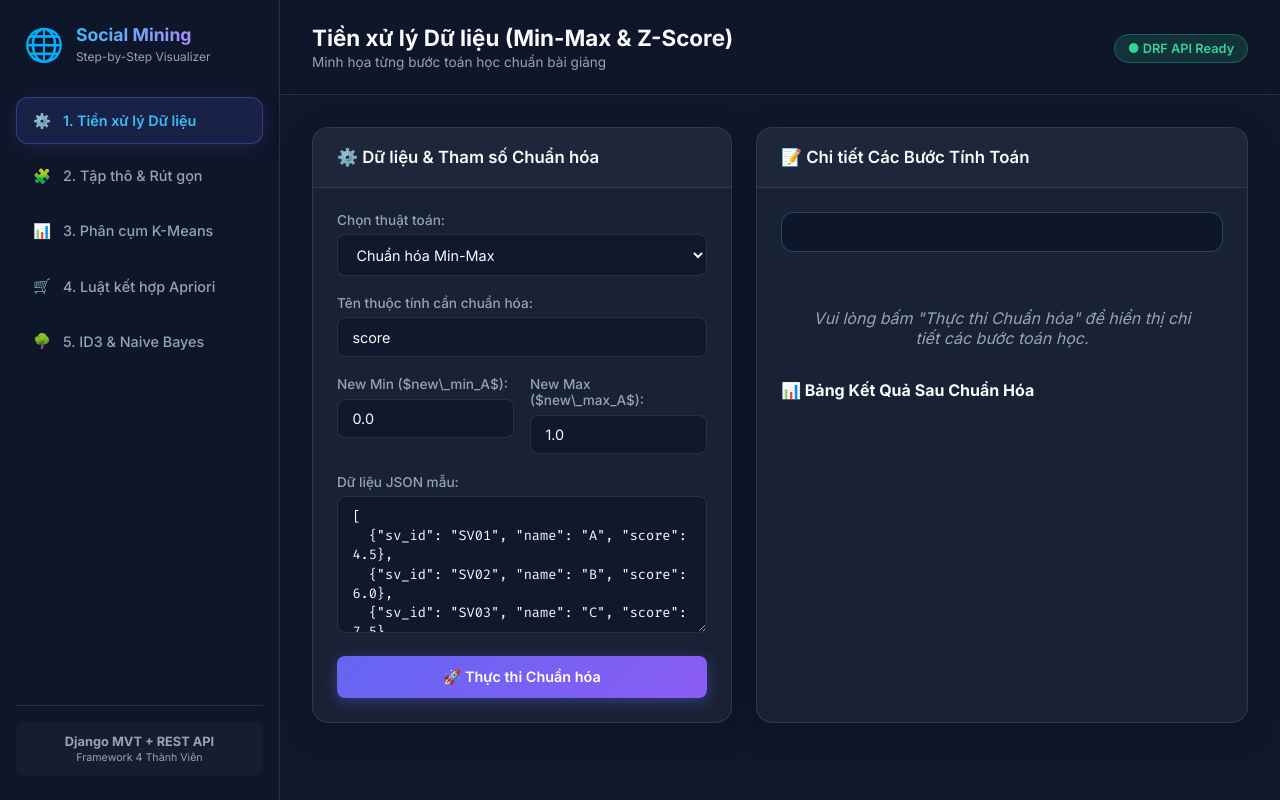
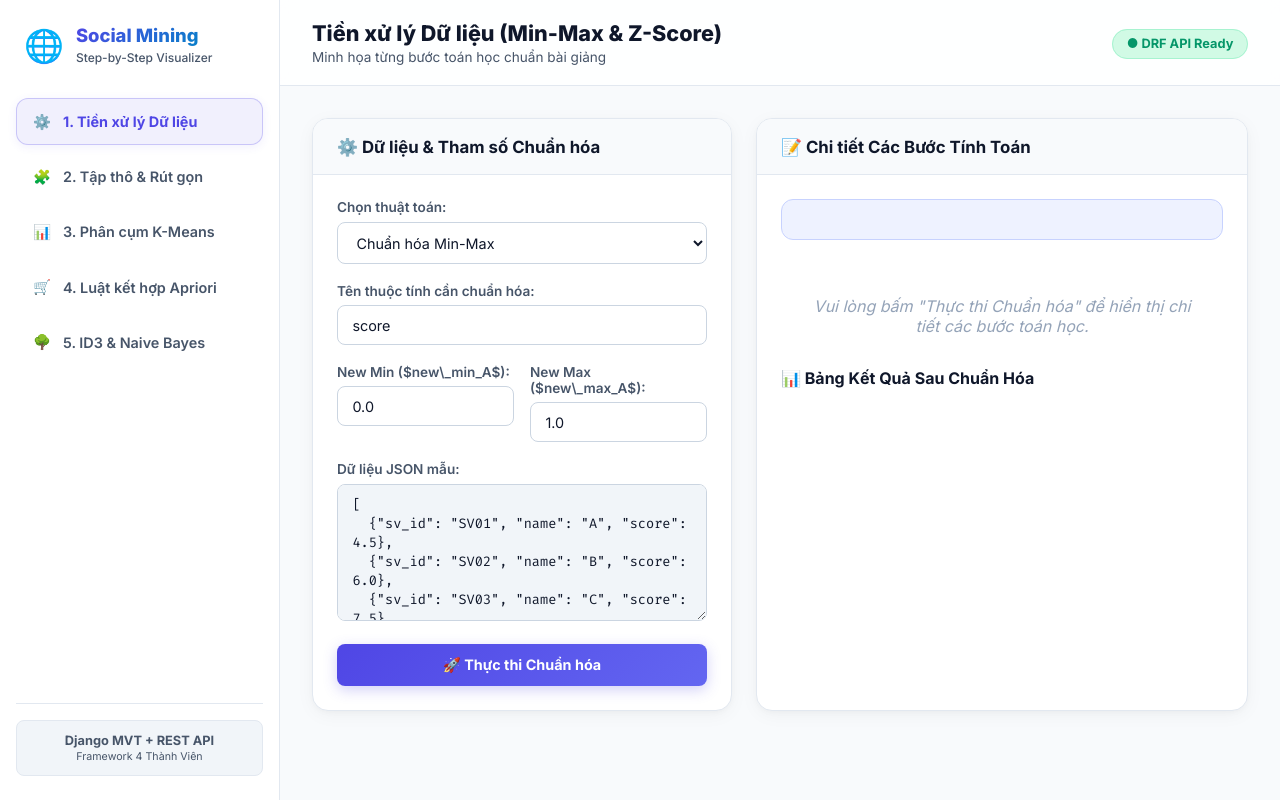
Before and after one commit to tungnguyen8389/project_KTMXH, a Django app: page / in a window 1280 px wide. Run offline with Django 4.2, Linux system fonts and the light colour scheme; parts of the project's set-up code (start-up, migrations or seed data) failed here and were passed over.

Commit message:
feat(ui): switch to clean modern light theme UI

```diff
--- a/static/css/style.css
+++ b/static/css/style.css
@@ -1,17 +1,30 @@
-/* Social Media Mining Visualizer - Glassmorphism Theme */
+/* Social Media Mining Visualizer - Premium Light Theme */
 :root {
-    --bg-dark: #0f172a;
-    --bg-card: rgba(30, 41, 59, 0.7);
-    --border-color: rgba(255, 255, 255, 0.1);
-    --text-primary: #f8fafc;
-    --text-secondary: #94a3b8;
-    --accent-blue: #38bdf8;
-    --accent-purple: #c084fc;
-    --accent-green: #34d399;
-    --accent-amber: #fbbf24;
-    --accent-rose: #fb7185;
-    --btn-primary: linear-gradient(135deg, #6366f1, #8b5cf6);
-    --btn-secondary: linear-gradient(135deg, #0ea5e9, #0284c7);
+    --bg-main: #f8fafc;
+    --bg-card: #ffffff;
+    --bg-sidebar: #ffffff;
+    --bg-topbar: rgba(255, 255, 255, 0.85);
+    --border-color: #e2e8f0;
+    --border-focus: #6366f1;
+    --text-primary: #0f172a;
+    --text-secondary: #475569;
+    --text-muted: #94a3b8;
+
+    --accent-blue: #0284c7;
+    --accent-indigo: #4f46e5;
+    --accent-purple: #7c3aed;
+    --accent-green: #059669;
+    --accent-amber: #d97706;
+    --accent-rose: #e11d48;
+
+    --btn-primary: linear-gradient(135deg, #4f46e5, #6366f1);
+    --btn-primary-hover: linear-gradient(135deg, #4338ca, #4f46e5);
+    --btn-secondary: linear-gradient(135deg, #0284c7, #0ea5e9);
+
+    --card-shadow: 0 4px 20px -2px rgba(0, 0, 0, 0.05), 0 2px 6px -1px rgba(0, 0, 0, 0.03);
+    --formula-bg: #eef2ff;
+    --formula-border: #c7d2fe;
+    --formula-text: #3730a3;
 }
 
 * {
@@ -22,7 +35,7 @@
 }
 
 body {
-    background-color: var(--bg-dark);
+    background-color: var(--bg-main);
     color: var(--text-primary);
     min-height: 100vh;
     overflow-x: hidden;
@@ -36,7 +49,7 @@ body {
 /* Sidebar Styling */
 .sidebar {
     width: 280px;
-    background: rgba(15, 23, 42, 0.95);
+    background: var(--bg-sidebar);
     border-right: 1px solid var(--border-color);
     display: flex;
     flex-direction: column;
@@ -58,9 +71,9 @@ body {
 }
 
 .brand-text h2 {
-    font-size: 1.1rem;
-    font-weight: 700;
-    background: linear-gradient(135deg, var(--accent-blue), var(--accent-purple));
+    font-size: 1.15rem;
+    font-weight: 800;
+    background: linear-gradient(135deg, var(--accent-indigo), var(--accent-blue));
     -webkit-background-clip: text;
     -webkit-text-fill-color: transparent;
 }
@@ -68,6 +81,7 @@ body {
 .brand-text span {
     font-size: 0.75rem;
     color: var(--text-secondary);
+    font-weight: 500;
 }
 
 .nav-menu {
@@ -87,23 +101,23 @@ body {
     border-radius: 12px;
     color: var(--text-secondary);
     font-size: 0.9rem;
-    font-weight: 500;
+    font-weight: 600;
     cursor: pointer;
-    transition: all 0.25s ease;
+    transition: all 0.2s ease;
     text-align: left;
 }
 
 .nav-item:hover {
-    background: rgba(255, 255, 255, 0.05);
+    background: #f1f5f9;
     color: var(--text-primary);
 }
 
 .nav-item.active {
-    background: rgba(99, 102, 241, 0.15);
-    border-color: rgba(99, 102, 241, 0.4);
-    color: var(--accent-blue);
-    font-weight: 600;
-    box-shadow: 0 4px 20px rgba(99, 102, 241, 0.15);
+    background: rgba(79, 70, 229, 0.08);
+    border-color: rgba(79, 70, 229, 0.25);
+    color: var(--accent-indigo);
+    font-weight: 700;
+    box-shadow: 0 2px 10px rgba(79, 70, 229, 0.08);
 }
 
 .sidebar-footer {
@@ -112,12 +126,13 @@ body {
 }
 
 .team-badge {
-    background: rgba(255, 255, 255, 0.03);
+    background: #f1f5f9;
     padding: 0.75rem;
     border-radius: 8px;
     font-size: 0.8rem;
     text-align: center;
     color: var(--text-secondary);
+    border: 1px solid var(--border-color);
 }
 
 /* Main Content Styling */
@@ -132,15 +147,16 @@ body {
     display: flex;
     justify-content: space-between;
     align-items: center;
-    padding: 1.5rem 2rem;
+    padding: 1.25rem 2rem;
     border-bottom: 1px solid var(--border-color);
-    background: rgba(15, 23, 42, 0.6);
+    background: var(--bg-topbar);
     backdrop-filter: blur(8px);
 }
 
 .topbar-title h1 {
-    font-size: 1.4rem;
-    font-weight: 700;
+    font-size: 1.35rem;
+    font-weight: 800;
+    color: var(--text-primary);
 }
 
 .subtitle {
@@ -150,13 +166,13 @@ body {
 }
 
 .status-indicator {
-    padding: 0.4rem 0.8rem;
+    padding: 0.4rem 0.85rem;
     border-radius: 20px;
     font-size: 0.8rem;
-    font-weight: 600;
-    background: rgba(52, 211, 153, 0.15);
+    font-weight: 700;
+    background: #d1fae5;
     color: var(--accent-green);
-    border: 1px solid rgba(52, 211, 153, 0.3);
+    border: 1px solid #a7f3d0;
 }
 
 .content-body {
@@ -191,25 +207,25 @@ body {
     }
 }
 
-/* Glassmorphism Cards */
+/* Cards */
 .card {
     background: var(--bg-card);
     border: 1px solid var(--border-color);
     border-radius: 16px;
-    backdrop-filter: blur(16px);
     overflow: hidden;
-    box-shadow: 0 8px 32px rgba(0, 0, 0, 0.2);
+    box-shadow: var(--card-shadow);
 }
 
 .card-header {
-    padding: 1.2rem 1.5rem;
+    padding: 1.1rem 1.5rem;
     border-bottom: 1px solid var(--border-color);
-    background: rgba(255, 255, 255, 0.02);
+    background: #f8fafc;
 }
 
 .card-header h3 {
     font-size: 1.05rem;
-    font-weight: 600;
+    font-weight: 700;
+    color: var(--text-primary);
 }
 
 .card-body {
@@ -224,7 +240,7 @@ body {
 .form-group label {
     display: block;
     font-size: 0.85rem;
-    font-weight: 500;
+    font-weight: 600;
     color: var(--text-secondary);
     margin-bottom: 0.4rem;
 }
@@ -232,8 +248,8 @@ body {
 .form-control {
     width: 100%;
     padding: 0.65rem 0.9rem;
-    background: rgba(15, 23, 42, 0.8);
-    border: 1px solid var(--border-color);
+    background: #ffffff;
+    border: 1px solid #cbd5e1;
     border-radius: 8px;
     color: var(--text-primary);
     font-size: 0.9rem;
@@ -242,14 +258,17 @@ body {
 
 .form-control:focus {
     outline: none;
-    border-color: var(--accent-blue);
-    box-shadow: 0 0 0 3px rgba(56, 189, 248, 0.15);
+    border-color: var(--border-focus);
+    box-shadow: 0 0 0 3px rgba(99, 102, 241, 0.15);
 }
 
 .code-editor {
     font-family: 'Fira Code', monospace;
     font-size: 0.85rem;
     line-height: 1.4;
+    background: #f1f5f9;
+    color: #0f172a;
+    border-color: #cbd5e1;
 }
 
 .form-row {
@@ -265,7 +284,7 @@ body {
     padding: 0.75rem 1.25rem;
     border-radius: 8px;
     border: none;
-    font-weight: 600;
+    font-weight: 700;
     font-size: 0.9rem;
     cursor: pointer;
     transition: all 0.2s ease;
@@ -278,17 +297,23 @@ body {
 .btn-primary {
     background: var(--btn-primary);
     color: white;
-    box-shadow: 0 4px 14px rgba(99, 102, 241, 0.35);
+    box-shadow: 0 4px 14px rgba(79, 70, 229, 0.25);
 }
 
 .btn-primary:hover {
-    transform: translateY(-2px);
-    box-shadow: 0 6px 20px rgba(99, 102, 241, 0.45);
+    transform: translateY(-1px);
+    background: var(--btn-primary-hover);
+    box-shadow: 0 6px 18px rgba(79, 70, 229, 0.35);
 }
 
 .btn-secondary {
     background: var(--btn-secondary);
     color: white;
+    box-shadow: 0 4px 12px rgba(2, 132, 199, 0.2);
+}
+
+.btn-secondary:hover {
+    transform: translateY(-1px);
 }
 
 .btn-block {
@@ -301,16 +326,22 @@ body {
     gap: 0.75rem;
 }
 
+.btn-sm {
+    padding: 0.4rem 0.75rem;
+    font-size: 0.8rem;
+}
+
 /* Calculation Trace & Formula Box */
 .formula-box {
-    background: rgba(15, 23, 42, 0.9);
-    border: 1px solid rgba(56, 189, 248, 0.3);
+    background: var(--formula-bg);
+    border: 1px solid var(--formula-border);
     border-radius: 12px;
     padding: 1.2rem;
     margin-bottom: 1.5rem;
     font-size: 1.05rem;
     text-align: center;
-    color: var(--accent-blue);
+    color: var(--formula-text);
+    font-weight: 600;
 }
 
 .steps-container {
--- a/static/js/ui_dtree.js
+++ b/static/js/ui_dtree.js
@@ -2,9 +2,9 @@
  * [TV4] UI Script for ID3 Decision Tree (Mermaid.js) & Naive Bayes Breakdown
  */
 document.addEventListener('DOMContentLoaded', () => {
-    // Initialize Mermaid.js
+    // Initialize Mermaid.js for light theme
     if (window.mermaid) {
-        mermaid.initialize({ startOnLoad: false, theme: 'dark' });
+        mermaid.initialize({ startOnLoad: false, theme: 'default' });
     }
 
     // ---------------- 1. ID3 DECISION TREE ----------------
@@ -37,11 +37,11 @@ document.addEventListener('DOMContentLoaded', () => {
                         <ul class="mt-2">`;
                     Object.entries(step.attr_details).forEach(([attr, det]) => {
                         const isMax = attr === step.selected_best_attr;
-                        html += `<li style="${isMax ? 'color:#38bdf8; font-weight:bold;' : ''}">
+                        html += `<li style="${isMax ? 'color:#4f46e5; font-weight:bold;' : ''}">
                             Gain(${attr}) = ${step.info_p_n} - ${det.expected_entropy_E} = ${det.gain}
                         </li>`;
                     });
-                    html += `</ul><p class="mt-2">➔ <strong>Chọn thuộc tính chia: <span style="color:#34d399">${step.selected_best_attr}</span> (Gain max = ${step.max_gain})</strong></p></div>`;
+                    html += `</ul><p class="mt-2">➔ <strong>Chọn thuộc tính chia: <span style="color:#059669">${step.selected_best_attr}</span> (Gain max = ${step.max_gain})</strong></p></div>`;
                 });
 
                 stepsOutput.innerHTML = html;
@@ -78,12 +78,12 @@ document.addEventListener('DOMContentLoaded', () => {
                 const res = await API.post('naive-bayes', payload);
 
                 const mermaidContainer = document.getElementById('cl-mermaid-container');
-                mermaidContainer.innerHTML = `<div class="card p-3" style="width:100%; border:none;">
+                mermaidContainer.innerHTML = `<div class="card p-3" style="width:100%; border:none; background:#ffffff;">
                     <h3>🎲 Dự Đoán Naive Bayes Classifier</h3>
                     <p class="mt-2"><strong>Mẫu thử nghiệm X:</strong> <code>${JSON.stringify(res.test_instance)}</code></p>
-                    <p><strong>Hiệu chỉnh Laplace:</strong> ${res.use_laplace ? '<span style="color:#34d399">Đang bật</span>' : 'Tắt'}</p>
+                    <p><strong>Hiệu chỉnh Laplace:</strong> ${res.use_laplace ? '<span style="color:#059669; font-weight:bold;">Đang bật</span>' : 'Tắt'}</p>
                     <div class="formula-box mt-3">
-                        <p>Dự đoán Lớp Quyết Định: <strong style="color:#34d399; font-size:1.4rem;">${res.predicted_class}</strong></p>
+                        <p>Dự đoán Lớp Quyết Định: <strong style="color:#059669; font-size:1.4rem;">${res.predicted_class}</strong></p>
                     </div>
                 </div>`;
 
@@ -94,7 +94,7 @@ document.addEventListener('DOMContentLoaded', () => {
                         <p><strong>Lớp ${step.class_val}:</strong></p>
                         <ul>${step.katex_terms.map(t => `<li>$$${t}$$</li>`).join('')}</ul>
                         <p class="mt-2">$$P(${step.class_val}) \\times \\prod P(x_k \\mid ${step.class_val}) = ${step.unnormalized_posterior}$$</p>
-                        <p><strong>Xác suất chuẩn hóa: <span style="color:#38bdf8">${(res.normalized_posteriors[step.class_val] * 100).toFixed(2)}%</span></strong></p>
+                        <p><strong>Xác suất chuẩn hóa: <span style="color:#0284c7; font-weight:bold;">${(res.normalized_posteriors[step.class_val] * 100).toFixed(2)}%</span></strong></p>
                     </div>`;
                 });
 
--- a/static/js/ui_kmeans.js
+++ b/static/js/ui_kmeans.js
@@ -50,7 +50,7 @@ function renderKMeansStep(res, stepIdx) {
     const iter = res.iterations[stepIdx];
     const ctx = document.getElementById('kmeansChart').getContext('2d');
 
-    const clusterColors = ['#38bdf8', '#c084fc', '#34d399', '#fbbf24', '#fb7185'];
+    const clusterColors = ['#0284c7', '#7c3aed', '#059669', '#d97706', '#e11d48'];
 
     // 1. Group points by assigned cluster for Chart.js datasets
     const datasets = [];
@@ -104,7 +104,7 @@ function renderKMeansStep(res, stepIdx) {
                 title: {
                     display: true,
                     text: `Vòng lặp ${iter.iteration} / ${res.total_iterations} ${res.converged && stepIdx === res.iterations.length - 1 ? '(Hội tụ hoàn tất!)' : ''}`,
-                    color: '#f8fafc',
+                    color: '#0f172a',
                     font: { size: 14, weight: 'bold' }
                 },
                 tooltip: {
@@ -114,8 +114,8 @@ function renderKMeansStep(res, stepIdx) {
                 }
             },
             scales: {
-                x: { grid: { color: 'rgba(255,255,255,0.05)' }, ticks: { color: '#94a3b8' } },
-                y: { grid: { color: 'rgba(255,255,255,0.05)' }, ticks: { color: '#94a3b8' } }
+                x: { grid: { color: 'rgba(0, 0, 0, 0.06)' }, ticks: { color: '#475569' } },
+                y: { grid: { color: 'rgba(0, 0, 0, 0.06)' }, ticks: { color: '#475569' } }
             }
         }
     });
@@ -133,7 +133,7 @@ function renderKMeansStep(res, stepIdx) {
         html += `<tr><td><strong>${label}</strong></td>`;
         for (let c = 0; c < numClusters; c++) {
             const isMin = iter.cluster_assignments[i] === c;
-            html += `<td style="${isMin ? 'color:#38bdf8; font-weight:bold;' : ''}">${iter.distance_matrix_D[i][c]}</td>`;
+            html += `<td style="${isMin ? 'color:#0284c7; font-weight:bold;' : ''}">${iter.distance_matrix_D[i][c]}</td>`;
         }
         html += `</tr>`;
     });
@@ -148,7 +148,7 @@ function renderKMeansStep(res, stepIdx) {
         html += `<tr><td><strong>${label}</strong></td>`;
         for (let c = 0; c < numClusters; c++) {
             const val = iter.partition_matrix_U[i][c];
-            html += `<td style="${val === 1 ? 'color:#34d399; font-weight:bold;' : ''}">${val}</td>`;
+            html += `<td style="${val === 1 ? 'color:#059669; font-weight:bold;' : ''}">${val}</td>`;
         }
         html += `</tr>`;
     });
```
Also changed, not shown: other parts of static/css/style.css (+27 -16 lines).
